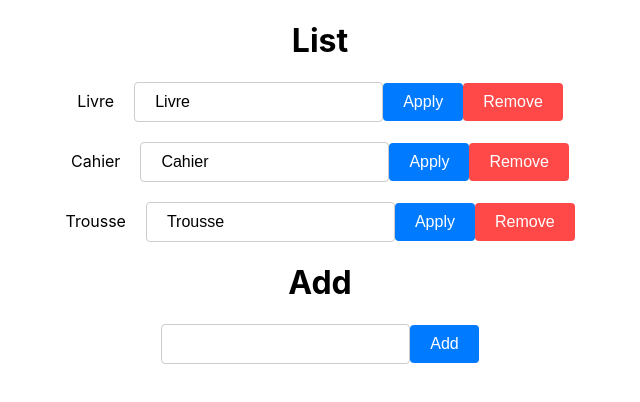
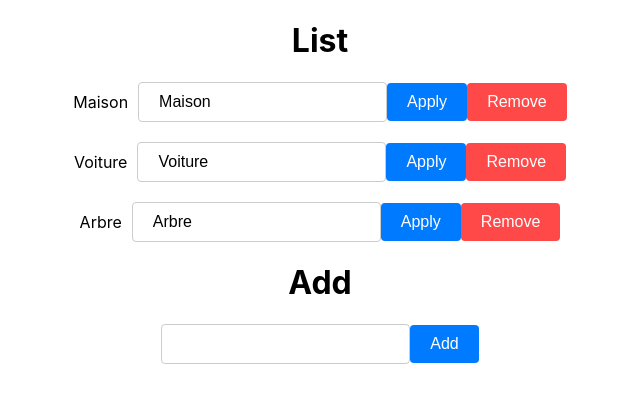
Before and after one commit to thonino/react-learn, a React (Create React App) app: page / in a window 1280 px wide. Shown: the top 402 px of the page, without its empty margins (320-960 px from the left). Built offline with nearby package versions, Linux system fonts and the light colour scheme.

Commit message:
exercice crud

```diff
--- a/src/App.css
+++ b/src/App.css
@@ -39,6 +39,7 @@
 .d-flex{
   display: flex;
   justify-content: center;
+  align-items: center;
   gap : 10px;
 
 }
--- a/src/App.js
+++ b/src/App.js
@@ -2,14 +2,14 @@ import React from 'react'
 import './App.css';
 import { Routes, Route } from 'react-router-dom';
 import Home from './components/Home/Home';
-import UseState from './components/Hook/Hook-useState';
+// import UseState from './components/Hook/Hook-useState';
 
 function App() {
   return (
     <div >
       <Routes>
         <Route path="/" element={<Home/>}/>
-        <Route path="/usestate" element={<UseState/>}/>
+        {/* <Route path="/usestate" element={<UseState/>}/> */}
       </Routes>
     </div>
   )
--- a/src/components/Home/Home.js
+++ b/src/components/Home/Home.js
@@ -1,75 +1,84 @@
-import React, { useState, useRef } from 'react'
+import React,  { useState, useRef } from 'react'
 
 function Home() {
+  // Show :
+  const [tabs, setTabs] = useState([
+    {id: 0 , name : 'Maison'},
+    {id: 1 , name : 'Voiture'},
+    {id: 2 , name : 'Arbre'},
+  ])
 
-  // Reset input : useRef
+  //Reset input 1 :
   const rsInput = useRef(null)
 
-  // show tab :
-  const [tab, setTab] = useState([
-    {id: 0, name: 'Livre'},
-    {id: 1, name: 'Cahier'},
-    {id: 2, name: 'Trousse'},
-  ])
-
-  // add :
-  const handleSubmit = (e) => {
+  // Add :
+  const handleSubmit =  (e) => {
     e.preventDefault();
-    const id = tab.length;
+    const id = tabs.length;
     const name = e.target.new.value;
-    setTab([...tab, {id , name}]);
-    if ( rsInput.current ) { rsInput.current.value = "";}
+    setTabs([...tabs, {id , name}])
+    // Reset input 2 :
+    if(rsInput.current){
+      rsInput.current.value = ""
+    }
   }
 
-  // update :
+  // Update :
   const handleUpdate = (e, id) => {
     e.preventDefault();
     const name = e.target.update.value;
-    const newTab = tab.map((item) =>
-      item.id === id ? { name } : item
-    )
-    setTab(newTab);
+    const newTabs = tabs.map((item) =>
+      item.id === id ? { ...item, name} : item
+    );
+    setTabs(newTabs);
   }
 
-  // delete :
-  const handleDelete = (id) => {
-    const newTab = tab.filter(item => item.id !== id)
-    setTab(newTab);;
-  }
+  // Delete :
+  const handleDelete = (id => {
+    const newTabs = tabs.filter( item =>
+      item.id !== id
+    )
+    setTabs(newTabs)
+  })
+
 
   return (
     <div className='center'>
       <h1> List </h1>
-      {tab.map((data) =>
-        <div key={data.id} className='mt'>
-          <form onSubmit={(e) => handleUpdate(e, data.id)}>
+      {tabs.map((data) =>
+        <div key={data.id} className='d-flex mt'>
           {data.name}
+          <form onSubmit={(e)=>handleUpdate(e,data.id)}>
             <input
-              type="text"
+              defaultValue={data.name}
               name="update"
-              className='input-form ms'
-              defaultValue={data.name}
+              className='input-form'
             />
-            <button type="submit" className='btn'> Apply</button>
+            <button type="submit" className='btn'>
+              Apply
+            </button>
             <button
+              onClick={()=> handleDelete(data.id)}
               className='btn-red'
-              onClick={() => handleDelete(data.id)}
             >
               Remove
             </button>
           </form>
         </div>
       )}
-      <form onSubmit={handleSubmit} className='mt'>
-        <h1> Add </h1>
+      <form onSubmit={handleSubmit}>
+        <h1>  Add </h1>
         <input
+          name="new"
+          ref={rsInput}
           type="text"
-          name="new"
           className='input-form'
-          ref={rsInput}
         />
-        <button type="submit" className='btn'> Add</button>
+        <button type="submit" className='btn'>
+          Add
+        </button>
       </form>
+
     </div>
   )
 }
```
